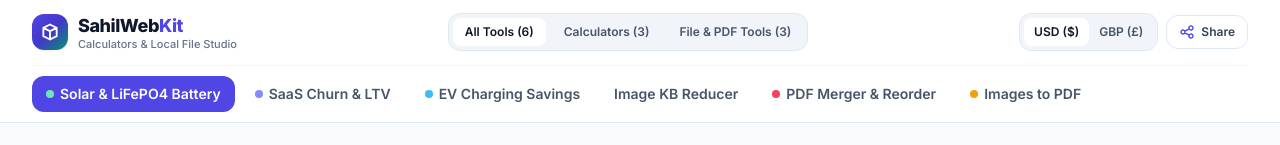
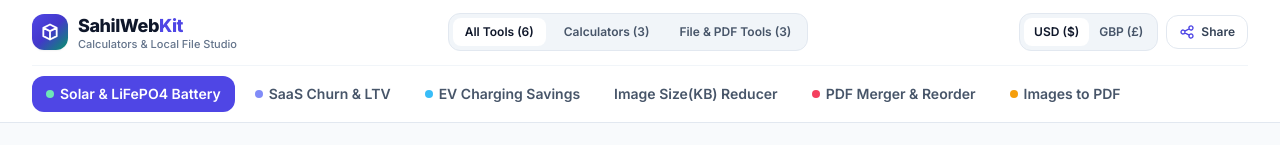
Before and after one commit to Sahil-Mor126125/Tools4u, a plain HTML site: page index.html in a window 1280 px wide. Shown: the top 145 px of the page. Drawn offline with nearby package versions, Linux system fonts and the light colour scheme.

Commit message:
Fix doctype and update link text for image reducer
Updated the doctype declaration and modified the link text for the Image KB Reducer.

```diff
--- a/index.html
+++ b/index.html
@@ -1,4 +1,4 @@
-<!DOCTYPE html>
+ <!DOCTYPE html>
 <html lang="en" class="scroll-smooth">
 <head>
   <meta charset="UTF-8" />
@@ -98,7 +98,7 @@
           EV Charging Savings
         </a>
         <a href="/image-kb-reducer" data-cat="files" class="tool-tab flex items-center gap-2 px-3.5 py-2 rounded-lg text-xs font-semibold text-slate-600 hover:bg-slate-100 whitespace-nowrap transition">
-          Image KB Reducer
+          Image Size(KB) Reducer
         </a>
 
         <a href="#pdf-merger" data-tool="pdf-merger" data-group="files" onclick="switchTool('pdf-merger', event)" class="tool-tab shrink-0 inline-flex items-center gap-1.5 px-3.5 py-2 rounded-xl text-xs sm:text-sm font-semibold transition-all text-slate-600 hover:bg-slate-100 hover:text-slate-900">
```
